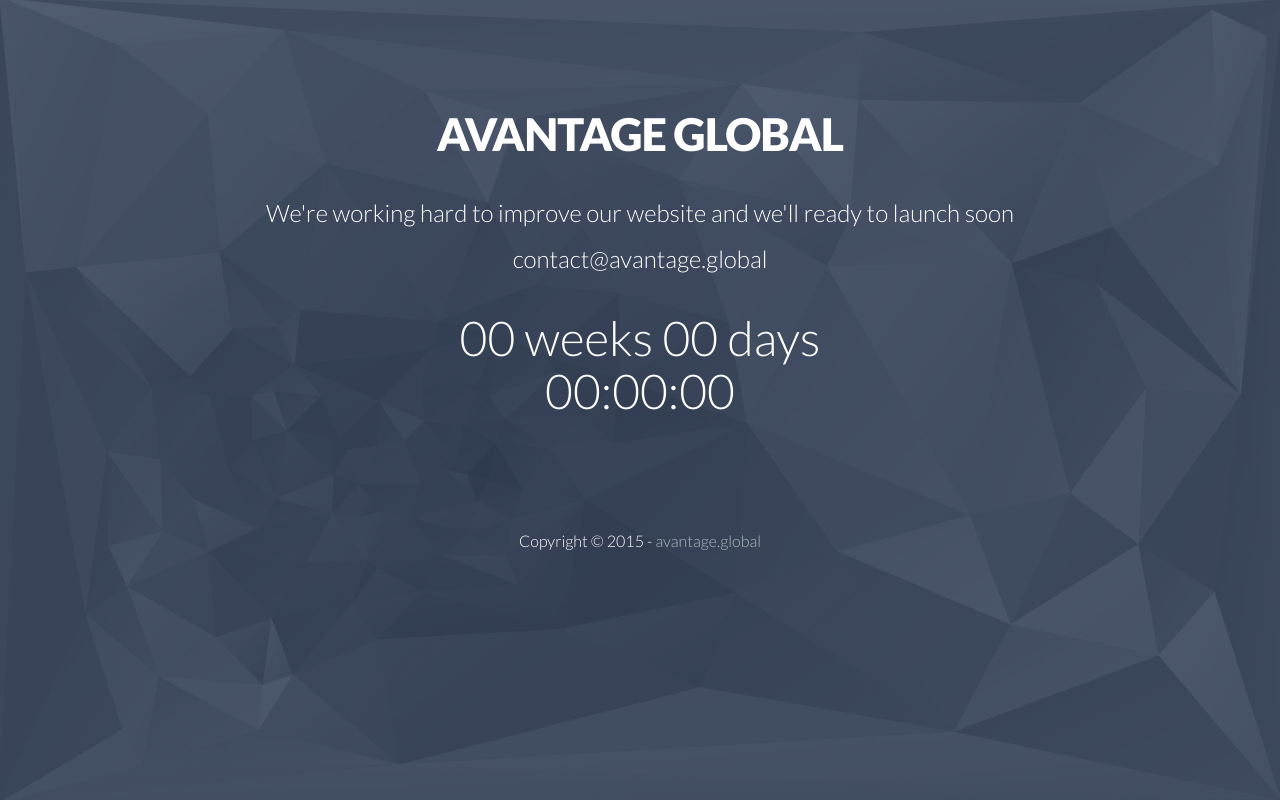
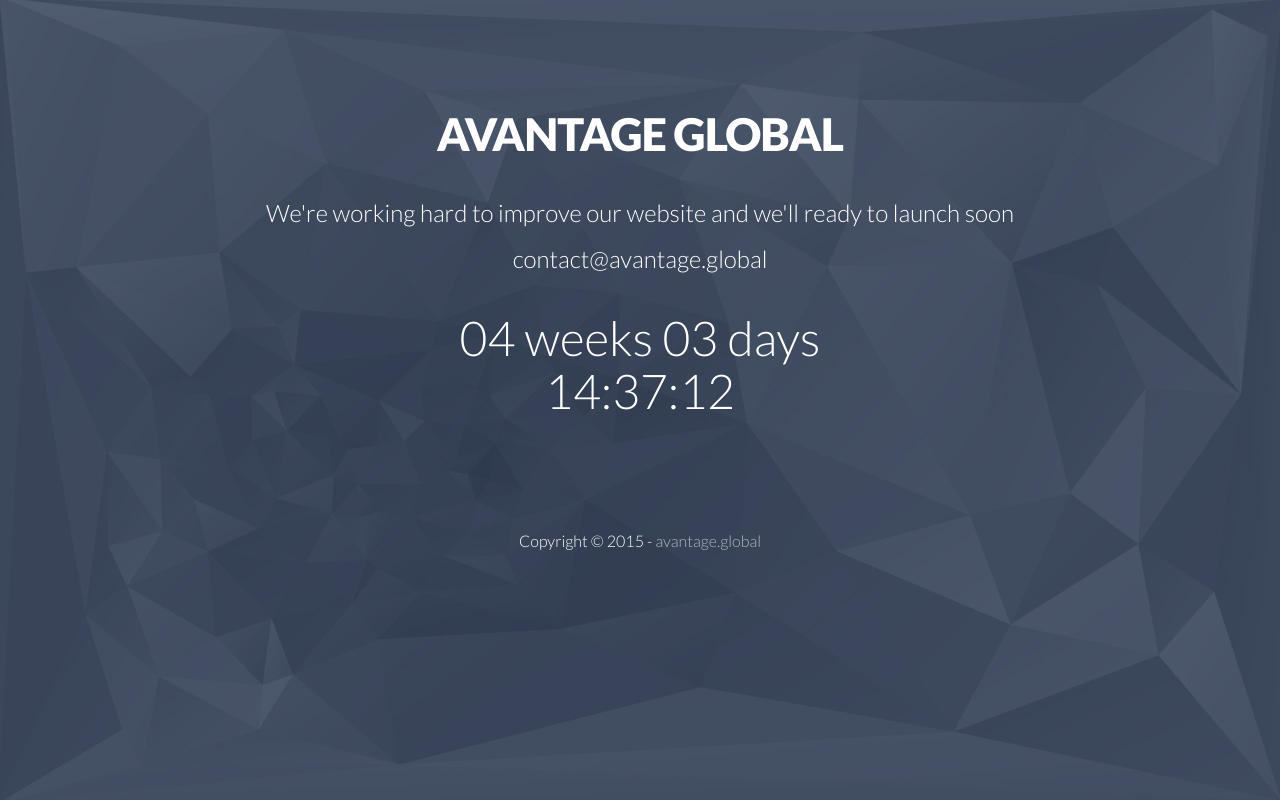
Before and after one commit to avantageglobal/.github.io, a plain HTML site: page index.html in a window 1280 px wide. Drawn offline with nearby package versions, Linux system fonts and the light colour scheme.

Commit message:
Date change

```diff
--- a/index.html
+++ b/index.html
@@ -49,7 +49,7 @@
     <script src="assets/js/bootstrap.min.js"></script>
 	<script src="assets/js/jquery.countdown.min.js"></script>
 	<script type="text/javascript">
-  $('#countdown').countdown('2015/08/15', function(event) {
+  $('#countdown').countdown('2015/09/18', function(event) {
     $(this).html(event.strftime('%w weeks %d days <br /> %H:%M:%S'));
   });
 </script>
```
